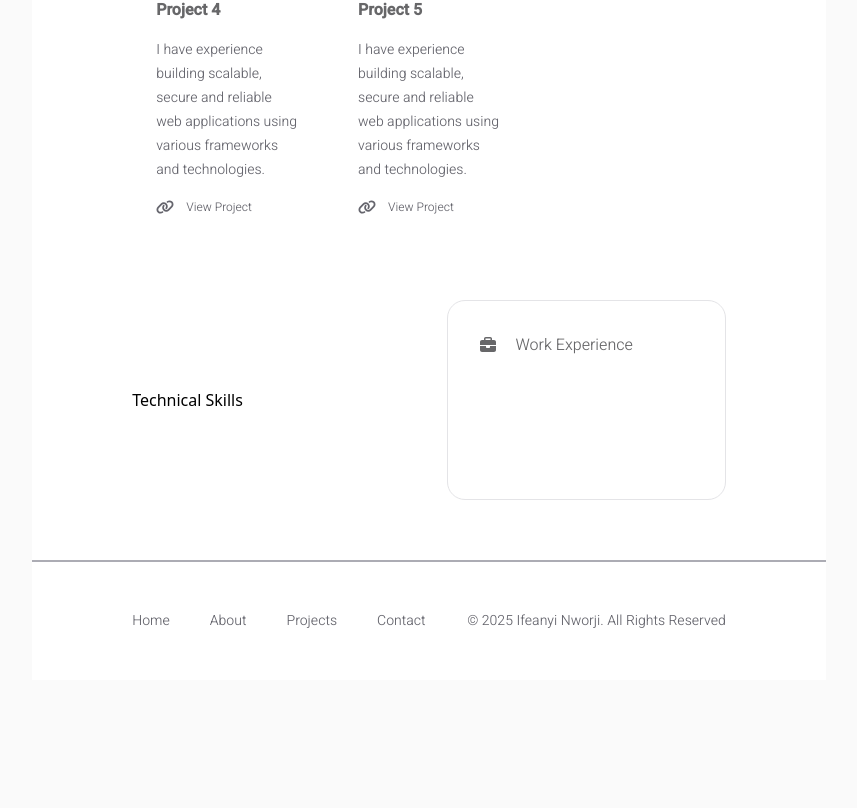
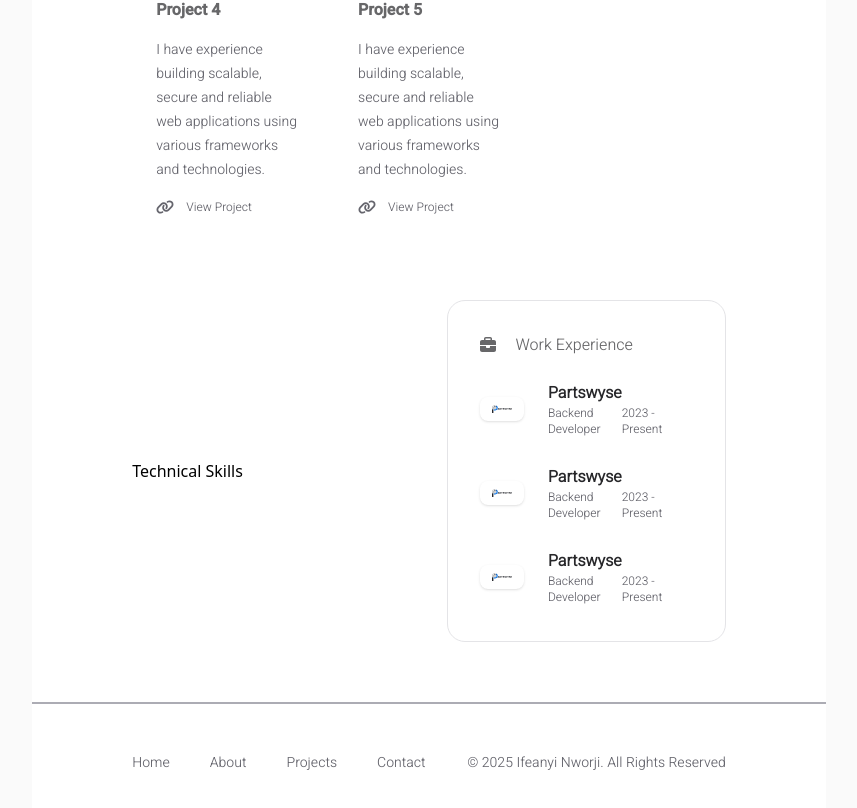
Before and after one commit to KellsCodes/ifeanyi-portfolio, a React (Vite) app: page / in a window 1280 px wide. Shown: the part 1392-2200 px from the top of the page, without its empty margins (211-1068 px from the left). Before the commit the page ends 2072 px from the top, so only its background shows below. Built offline with nearby package versions, Linux system fonts and the light colour scheme.

Commit message:
Design work experience desktop layout on homepage

```diff
--- a/src/pages/Home.jsx
+++ b/src/pages/Home.jsx
@@ -45,14 +45,34 @@ export default function Home() {
 
                 {/* tech stack and experience */}
                 <div className="flex items-center justify-between gap-x-10 my-15">
-                    <div className="w-1/2">
+                    <div className="w-[50%]">
                         <h2>Technical Skills</h2>
                         <div>
 
                         </div>
                     </div>
-                    <div className="w-1/2 h-50 border border-quaternary rounded-[18px] p-8">
+                    <div className="w-[50%] space-y-5 border border-quaternary rounded-[18px] p-8">
                         <h2 className="flex items-center gap-x-5 text-primary font-primary opacity-70"><FaBriefcase /> Work Experience</h2>
+                        {[1, 2, 3].map(item => <div className="font-primary text-secondary">
+                            <div className="grid grid-cols-3">
+                                <div className="col-span-2 flex items-center gap-x-6">
+                                    <div className="w-[100px] px-3 py-2 shadow rounded-[8px]">
+                                        <img
+                                            src="/partswyse_logo.svg"
+                                            alt="project_img"
+                                            className="w-full h-full object-contain"
+                                        />
+                                    </div>
+                                    <div className="flex flex-col justify-between h-full py-1">
+                                        <h3 className="text-md font-bold text-primary">Partswyse</h3>
+                                        <p className="text-xs">Backend Developer</p>
+                                    </div>
+                                </div>
+                                <div className="col-span-1 flex items-end justify-end text-xs py-1">
+                                    <p>2023 - Present</p>
+                                </div>
+                            </div>
+                        </div>)}
                     </div>
                 </div>
 
```
Also changed, not shown: public/partswyse_logo.svg (added).
